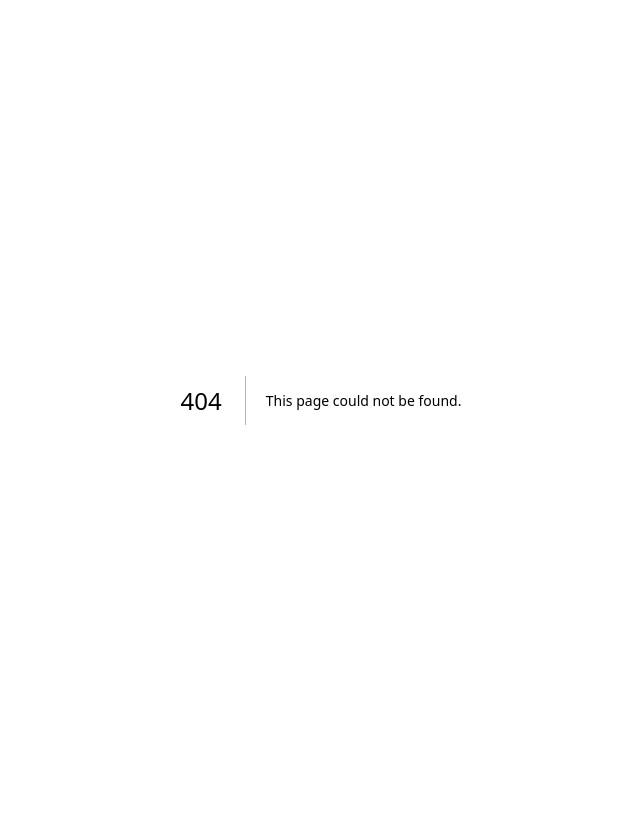
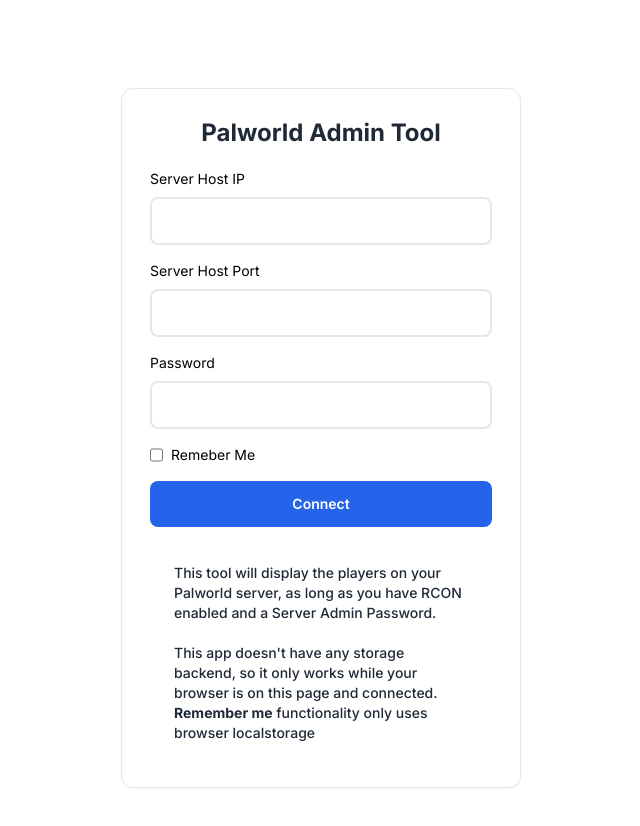
Before and after one commit to melbertdp/rconweb, a Next.js app: page /rcon-tools in a window 1280 px wide. Before the commit this address had no page. Shown: the top 826 px of the page, without its empty margins (319-959 px from the left). Before the commit the page ends 800 px from the top, so only its background shows below. Built offline with nearby package versions, Linux system fonts and the light colour scheme.

Commit message:
added remember me

```diff
--- a/package.json
+++ b/package.json
@@ -16,6 +16,7 @@
     "@preline/tooltip": "^2.0.2",
     "@vercel/analytics": "^1.1.2",
     "axios": "^1.6.7",
+    "crypto-js": "^4.2.0",
     "moment": "^2.30.1",
     "next": "14.1.0",
     "preline": "^2.0.3",
--- a/src/app/components/loginform.jsx
+++ b/src/app/components/loginform.jsx
@@ -1,4 +1,5 @@
-const LoginForm = ({ handleSubmit, setPort, setHost, setPassword }) => {
+const LoginForm = ({ handleSubmit, setPort, setHost, setPassword, setRemember, host, port, password }) => {
+
     return (
         <main className="w-full max-w-md mx-auto p-6">
             <div className="mt-0 bg-white border border-gray-200 rounded-xl shadow-sm dark:bg-gray-800 dark:border-gray-700">
@@ -16,6 +17,7 @@
                                     <label for="email" className="block text-sm mb-2 dark:text-white">Server Host IP</label>
                                     <div className="relative">
                                         <input
+                                            value={host}
                                             type="text"
                                             id="host"
                                             name="host"
@@ -37,6 +39,7 @@
                                     </label>
                                     <div className="relative">
                                         <input
+                                            value={port}
                                             type="text"
                                             id="port"
                                             name="port"
@@ -64,6 +67,7 @@
                                     </label>
                                     <div className="relative">
                                         <input
+                                            value={password}
                                             type="password"
                                             id="password"
                                             name="password"
@@ -81,6 +85,33 @@
                                 </div>
                                 {/* <!-- End Form Group --> */}
 
+                                <div>
+                                    {/*  */}
+                                    <div className="relative">
+
+                                        <div className="flex flex-row">
+                                            <input
+                                                id="remember"
+                                                type="checkbox"
+                                                onChange={(e) => setRemember(e.target.value)}
+                                            />
+                                            <label
+                                                for="remember"
+                                                className="block text-sm ml-2 dark:text-white"
+                                            >
+                                                Remeber Me
+                                            </label>
+                                            {/* <label for="" >Remember Me</label> */}
+                                        </div>
+                                        <div className="hidden absolute inset-y-0 end-0 flex items-center pointer-events-none pe-3">
+                                            <svg className="h-5 w-5 text-red-500" width="16" height="16" fill="currentColor" viewBox="0 0 16 16" aria-hidden="true">
+                                                <path d="M16 8A8 8 0 1 1 0 8a8 8 0 0 1 16 0zM8 4a.905.905 0 0 0-.9.995l.35 3.507a.552.552 0 0 0 1.1 0l.35-3.507A.905.905 0 0 0 8 4zm.002 6a1 1 0 1 0 0 2 1 1 0 0 0 0-2z" />
+                                            </svg>
+                                        </div>
+                                    </div>
+                                    <p className="hidden text-xs text-red-600 mt-2" id="confirm-password-error">Password does not match the password</p>
+                                </div>
+
                                 <button
                                     type="button"
                                     onClick={handleSubmit}
@@ -95,7 +126,7 @@
                             {"This tool will display the players on your Palworld server, as long as you have RCON enabled and a Server Admin Password."}
                             <br />
                             <br />
-                            {"This app doesn't have any storage backend, so it only works while your browser is on this page and connected."}
+                            <p>This app {`doesn't`} have any storage backend, so it only works while your browser is on this page and connected. <strong>Remember me</strong> functionality only uses browser localstorage</p>
                         </div>
                     </div>
                 </div>
--- a/src/app/page.js
+++ b/src/app/page.js
@@ -1,7 +1,8 @@
 "use client";
 import Image from "next/image";
 import Toast from "./components/toast";
-import { useState } from "react";
+import CryptoJS from "crypto-js";
+import { useEffect, useState } from "react";
 import axios from "axios";
 import Loginform from "./components/loginform";
 import AdminPanel from "./components/adminPanel";
@@ -14,12 +15,40 @@
   const [host, setHost] = useState("");
   const [port, setPort] = useState("");
   const [password, setPassword] = useState("");
+  const [remember, setRemember] = useState(false);
+
+  useEffect(() => {
+    const isStored = localStorage.getItem("palworldtools");
+
+
+    if (isStored) {
+
+      try {
+        var ciphertext = CryptoJS.AES.decrypt(isStored, process.env.NEXT_PUBLIC_ENCRYPT);
+        var originalText = ciphertext.toString(CryptoJS.enc.Utf8);
+
+        var fetchedJson = JSON.parse(originalText);
+
+        // Check if all required keys are present in the fetched JSON
+        const requiredKeys = ['host', 'port', 'password'];
+
+        if (requiredKeys.every((key) => fetchedJson.hasOwnProperty(key))) {
+          setHost(fetchedJson.host);
+          setPort(fetchedJson.port);
+          setPassword(fetchedJson.password);
+        }
+      } catch (error) {
+        // Code to handle the exception
+        localStorage.removeItem("palworldtools");
+        console.error('An error occurred:', error.message);
+      }
+    }
+  }, [])
 
   const handleSubmit = () => {
 
-    if (host.length === 0 || port.length === 0 || password.length === 0) {
-      return;
-    }
+    // setIsConnected(true);
+
 
     var bodyFormData = new FormData();
     bodyFormData.append('host', host);
@@ -35,7 +64,15 @@
       .then(function (response) {
         //handle success
         console.log("response", response);
+
+        var creds = JSON.stringify({ "host": host, "port": port, "password": password });
+        var ciphertext = CryptoJS.AES.encrypt(creds, process.env.NEXT_PUBLIC_ENCRYPT).toString();
+
+        if (remember) {
+          localStorage.setItem("palworldtools", ciphertext);
+        }
         setIsConnected(true);
+
       })
       .catch(function (response) {
         //handle error
@@ -44,6 +81,12 @@
         console.log("err", response);
       });
   }
+
+  useEffect(() => {
+    if (showToast) {
+      setShowToast(false);
+    }
+  }, [isConnected])
 
 
   return (
@@ -65,10 +108,14 @@
         {
           !isConnected ?
             <Loginform
+              host={host}
+              port={port}
+              password={password}
               setPort={setPort}
               setHost={setHost}
               setPassword={setPassword}
               handleSubmit={handleSubmit}
+              setRemember={setRemember}
             />
             :
             <AdminPanel
--- /dev/null
+++ b/src/app/rcon-tools/page.js
@@ -0,0 +1,82 @@
+"use client";
+import Image from "next/image";
+import Toast from "../components/toast";
+import { useState } from "react";
+import axios from "axios";
+import Loginform from "../components/loginform";
+import AdminPanel from "../components/adminPanel";
+import GoogleAnalytics from "../components/GoogleAnalytics";
+
+export default function AdminTools() {
+
+    const [showToast, setShowToast] = useState(false);
+    const [isConnected, setIsConnected] = useState(false);
+    const [host, setHost] = useState("");
+    const [port, setPort] = useState("");
+    const [password, setPassword] = useState("");
+
+    const handleSubmit = () => {
+
+        if (host.length === 0 || port.length === 0 || password.length === 0) {
+            return;
+        }
+
+        var bodyFormData = new FormData();
+        bodyFormData.append('host', host);
+        bodyFormData.append('port', port);
+        bodyFormData.append('password', password);
+
+        axios({
+            method: "post",
+            url: `${process.env.NEXT_PUBLIC_API_PORT}/ping.php`,
+            data: bodyFormData,
+            headers: { "Content-Type": "multipart/form-data" },
+        })
+            .then(function (response) {
+                //handle success
+                console.log("response", response);
+                setIsConnected(true);
+            })
+            .catch(function (response) {
+                //handle error
+
+                setShowToast(true);
+                console.log("err", response);
+            });
+    }
+
+
+    return (
+        <div className="h-full bg-white">
+
+            {
+                showToast && (
+                    <Toast
+                        title="Success"
+                        description="Your account has been created successfully"
+                        type="success"
+                        onClose={() => setShowToast(false)}
+                    />
+                )
+            }
+
+            <div className="bg-white flex h-full items-center py-16">
+                {
+                    !isConnected ?
+                        <Loginform
+                            setPort={setPort}
+                            setHost={setHost}
+                            setPassword={setPassword}
+                            handleSubmit={handleSubmit}
+                        />
+                        :
+                        <AdminPanel
+                            host={host}
+                            port={port}
+                            password={password}
+                        />
+                }
+            </div>
+        </div>
+    );
+}
```
Also changed, not shown: 1 other file (tests, documents, lock files or other folders).
